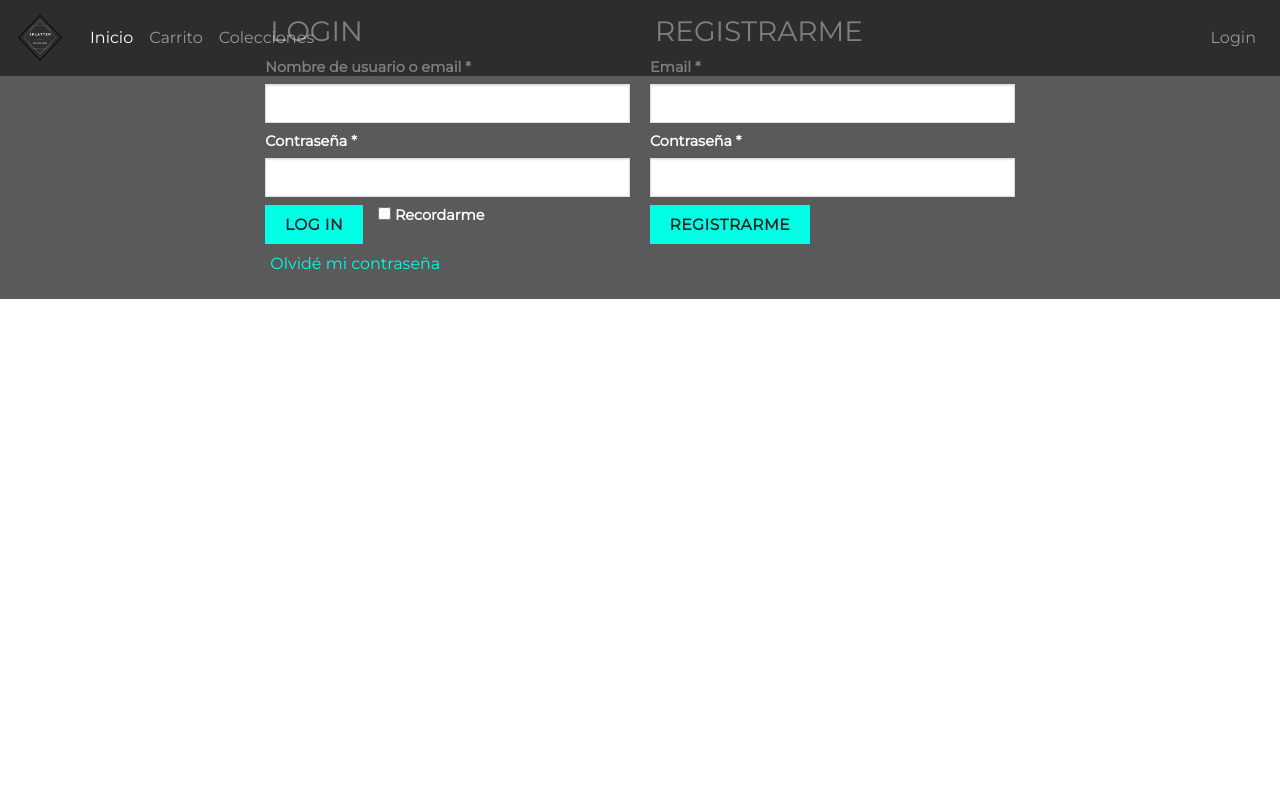
After one commit to gisellegalvan05/eCommerceProject, a PHP site: page /login.php in a window 1280 px wide. The commit adds this page. Run offline with PHP 8.4, Linux system fonts and the light colour scheme.

Commit message:
Agregué vista login

```diff
--- a/colecciones.php
+++ b/colecciones.php
@@ -13,7 +13,7 @@
 <body>
 <section class="division">
   <div class="col-12">
-    <h2 class="titulo">Colecciónes</h2>
+    <h2 class="titulo-division">Colecciónes</h2>
   </div>
 </section>
 <div class="container">
--- a/css/styles.css
+++ b/css/styles.css
@@ -14,7 +14,7 @@
     font-family: 'Montserrat', sans-serif;
     width: 100% !important;
   }
- nav.navbar{
+  nav.navbar{
    background-color: rgba(0, 0, 0, 0.5)!important;
  }
   section.about, section.sucursales{
@@ -22,11 +22,10 @@
     padding-left:5%;
     padding-right:5%;
 
-
    }
 
 
-  .titulo{
+  .titulo-division{
    text-align: center;
    text-transform: uppercase;
    margin-bottom: 30px;
@@ -73,9 +72,7 @@
       object-fit: cover;
       display:block;
       height:48vh;
-      width:100%
-
-
+      width:100%;
 
   }
 
@@ -121,7 +118,9 @@
   .coleccion {
     margin-bottom: 10px;
   }
-
+  .producto {
+    margin-bottom: 10px;
+  }
   section.productos {
     margin-bottom:40px;
   }
--- a/includes/banner.php
+++ b/includes/banner.php
@@ -8,14 +8,14 @@
           <img class="img-banner" src="imgs/eCommerce/banner/eCommerce32.png" alt="First slide">
         </div>
         </div>
-          </div>
+
         <div class="carousel-item">
             <div class="imagen-container">
           <img class="img-banner" src="imgs/eCommerce/banner/eCommerce33.png" alt="Third slide">
+          </div>
         </div>
       </div>
-
     </div>
-  </div>
+ </div>
 </div>
 </section>
--- a/includes/nav.php
+++ b/includes/nav.php
@@ -1,6 +1,6 @@
 <header>
   <nav  class="navbar  fixed-top navbar-expand-lg  navbar-dark">
-    <a class="navbar-brand" href="#"><img src="imgs/logotipo2.png" width="50" height="50" alt="">
+    <a class="navbar-brand" href="home.php"><img src="imgs/logotipo2.png" width="50" height="50" alt="">
     </a>
     <button class="navbar-toggler" type="button" data-toggle="collapse" data-target="#navbarSupportedContent" aria-controls="navbarSupportedContent" aria-expanded="false" aria-label="Toggle navigation">
       <span class="navbar-toggler-icon"></span>
@@ -12,7 +12,7 @@
           <a class="nav-link" href="home.php">Inicio <span class="sr-only">(current)</span></a>
         </li>
         <li class="nav-item">
-          <a class="nav-link" href="#carritoModal">Carrito</a>
+          <a class="nav-link" href="#myModal">Carrito</a>
         </li>
         <li class="nav-item">
           <a class="nav-link" href="colecciones.php">Colecciones</a>
@@ -20,9 +20,33 @@
       </ul>
       <ul class=" navbar-nav my-2 my-lg-0">
         <li class="nav-item">
-          <a class="nav-link" href="#">Login</a>
+          <a class="nav-link" href="login.php">Login</a>
         </li>
       </ul>
     </div>
   </nav>
 </header>
+
+
+
+
+  <!-- Modal Carrito -->
+  <div class="modal fade" id="carritoModal" tabindex="-1" role="dialog" aria-labelledby="exampleModalLongTitle" aria-hidden="true">
+    <div class="modal-dialog" role="document">
+      <div class="modal-content">
+        <div class="modal-header">
+          <h5 class="modal-title" id="exampleModalLongTitle">Modal title</h5>
+          <button type="button" class="close" data-dismiss="modal" aria-label="Close">
+            <span aria-hidden="true">&times;</span>
+          </button>
+        </div>
+        <div class="modal-body">
+          Carrito vacío
+        </div>
+        <div class="modal-footer">
+          <button type="button" class="btn btn-secondary" data-dismiss="modal">Close</button>
+          <button type="button" class="btn btn-primary">Save changes</button>
+        </div>
+      </div>
+    </div>
+  </div>
--- /dev/null
+++ b/login.php
@@ -0,0 +1,56 @@
+  <?php require 'includes/nav.php'; ?>
+
+<!DOCTYPE html>
+<html>
+<head>
+  <meta charset="utf-8">
+  <meta name="viewport" content="width=device-width, initial-scale=1.0">
+  <link href="https://fonts.googleapis.com/css?family=Montserrat" rel="stylesheet">
+  <link rel="stylesheet" href="https://stackpath.bootstrapcdn.com/bootstrap/4.3.1/css/bootstrap.min.css" integrity="sha384-ggOyR0iXCbMQv3Xipma34MD+dH/1fQ784/j6cY/iJTQUOhcWr7x9JvoRxT2MZw1T" crossorigin="anonymous">
+  <link rel="stylesheet" href="css/styles.css">
+  <title>HOME</title>
+</head>
+<body>
+<div class="row login-container">
+  <section id="login" class="center">
+    <div class="lightbox-inner">
+      <div class="row" id="customer_login">
+        <div class="col-12 col-lg-6 col pb-0 center">
+          <div class="account-login-inner">
+            <h3 class="uppercase">Login</h3>
+            <form class="" method="post">
+              <p class="form-row form-row-wide"> <label for="username">Nombre de usuario o email&nbsp;<span class="required">*</span></label> <input type="text" class="input-text" name="username" id="username" autocomplete="username" value="">
+              </p>
+              <p class="form-row form-row-wide"> <label for="password">Contraseña&nbsp;<span class="required">*</span></label> <input class="input-text" type="password" name="password" id="password" autocomplete="current-password"></p>
+              <p class="form-row">
+                <button type="submit" class="btnLogin" name="login" value="Log in">Log in</button>
+                <label class="">
+                  <input class="" name="rememberme" type="checkbox" id="rememberme" value="forever"> <span>Recordarme</span>
+                </label>
+              </p>
+              <p class="lostPassword"> <a href="#">Olvidé mi contraseña</a></p>
+            </form>
+          </div>
+        </div>
+        <div class="col-12 col-lg-6 col pb-0 center">
+          <div class="account-register-inner">
+            <h3 class="uppercase">Registrarme</h3>
+            <form method="post" class="">
+              <p class="form-row form-row-wide"> <label for="reg_email">Email&nbsp;<span class="required">*</span></label> <input type="email"
+                  class="input-text" name="email" id="reg_email" autocomplete="email" value=""></p>
+              <p class="form-row form-row-wide"> <label for="reg_password">Contraseña&nbsp;<span class="required">*</span></label> <input type="password"
+                  class="input-text" name="password" id="reg_password" autocomplete="new-password"></p>
+              <div class="privacy-policy-text"></div>
+              <p class="form-row"><button type="submit" class="btnLogin" name="register" value="Register">Registrarme</button></p>
+            </form>
+          </div>
+        </div>
+      </div>
+    </div>
+  </section>
+  <script src="https://code.jquery.com/jquery-3.3.1.slim.min.js" integrity="sha384-q8i/X+965DzO0rT7abK41JStQIAqVgRVzpbzo5smXKp4YfRvH+8abtTE1Pi6jizo" crossorigin="anonymous"></script>
+  <script src="https://cdnjs.cloudflare.com/ajax/libs/popper.js/1.14.7/umd/popper.min.js" integrity="sha384-UO2eT0CpHqdSJQ6hJty5KVphtPhzWj9WO1clHTMGa3JDZwrnQq4sF86dIHNDz0W1" crossorigin="anonymous"></script>
+  <script src="https://stackpath.bootstrapcdn.com/bootstrap/4.3.1/js/bootstrap.min.js" integrity="sha384-JjSmVgyd0p3pXB1rRibZUAYoIIy6OrQ6VrjIEaFf/nJGzIxFDsf4x0xIM+B07jRM" crossorigin="anonymous"></script>
+
+</body>
+</html>
```
Also changed, not shown: home.php (+2 -25 lines).
